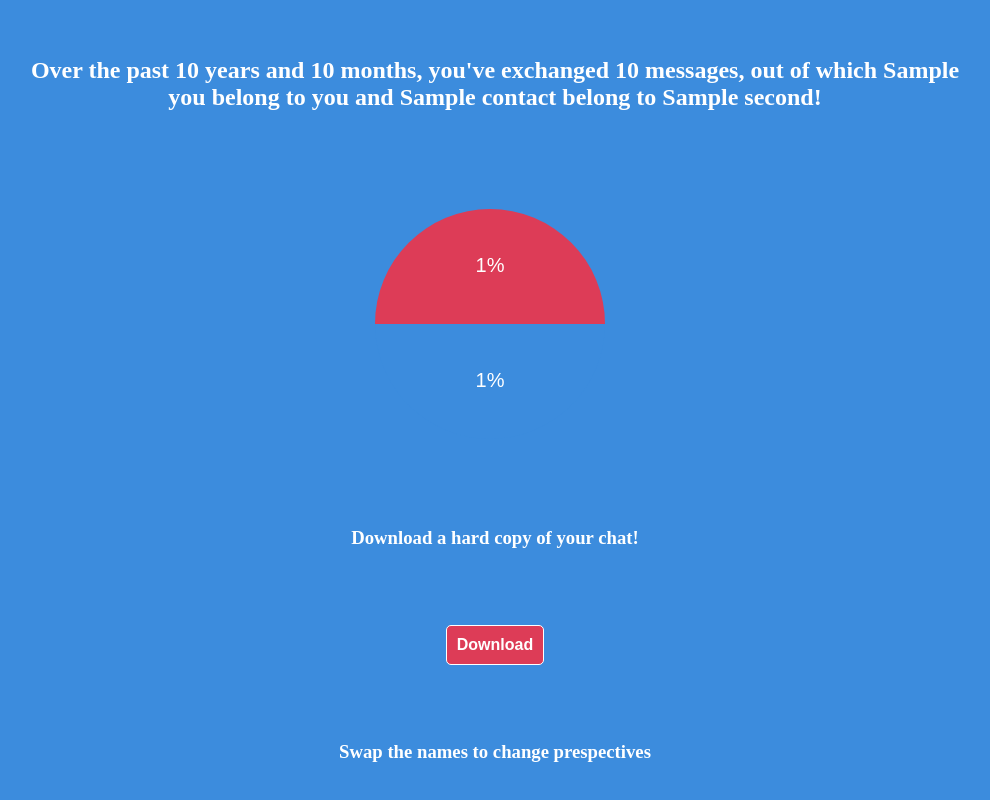
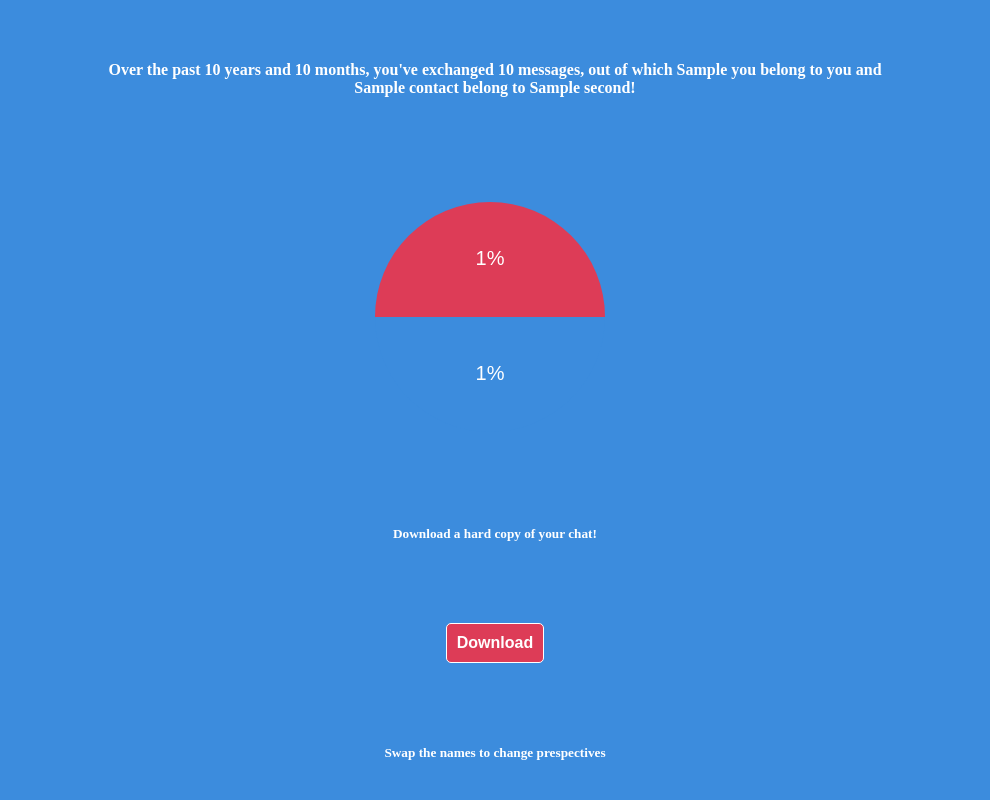
Before and after one commit to ValnIlyo/whatsapptxt, a Django app: template templates/parsed.html in a window 1280 px wide. Shown: the whole page, without its empty margins (145-1135 px from the left). Run offline with Django 4.2, Linux system fonts and the light colour scheme; the template is opened without the code that fills it: most values are stand-ins (such as "Sample title", 1, 10 or a date in 2020).

Commit message:
Update parsed.html

```diff
--- a/templates/parsed.html
+++ b/templates/parsed.html
@@ -5,11 +5,11 @@
 {% block style %} button{ background-color: var(--red); border: 1px solid var(--white); color: var(--white); padding: 10px; font-size: 1em; font-weight: bold; border-radius: 5px; cursor: pointer; } {% endblock style %}
 <!-- Body -->
 {% block body %}
-<h2 style="margin-left: 12.5%; margin-right: 12.5%">Over the past{% if years != 0 %}{% if years == 1 and months != 0%} year,{% elif years == 1 %} year and{% else %} {{years}} years and{% endif %}{% endif %}{% if months != 0 %}{% if months == 1 and years != 0 %} month,{% elif months == 1%} a month,{% else %} {{months}} months,{% endif %}{% endif %} you've exchanged {{sum}} messages, out of which {{you}} belong to you and {{contact}} belong to {{second}}!</h2>
+<h4 style="margin-left: 12.5%; margin-right: 12.5%">Over the past{% if years != 0 %}{% if years == 1 and months != 0%} year,{% elif years == 1 %} year and{% else %} {{years}} years and{% endif %}{% endif %}{% if months != 0 %}{% if months == 1 and years != 0 %} month,{% elif months == 1%} a month,{% else %} {{months}} months,{% endif %}{% endif %} you've exchanged {{sum}} messages, out of which {{you}} belong to you and {{contact}} belong to {{second}}!</h4>
 <canvas id="can" width="250" height="250"></canvas>
-<h3 style="margin: 0px">Download a hard copy of your chat!</h3>
+<h5 style="margin: 0px">Download a hard copy of your chat!</h5>
 <a href="/download/"><button style="margin: 2.5px">Download</button></a>
-<h3 style="margin: 0px">Swap the names to change prespectives</h3>
+<h5 style="margin: 0px">Swap the names to change prespectives</h5>
 <script>
   var canvas = document.getElementById("can");
   var ctx = canvas.getContext("2d");
```
